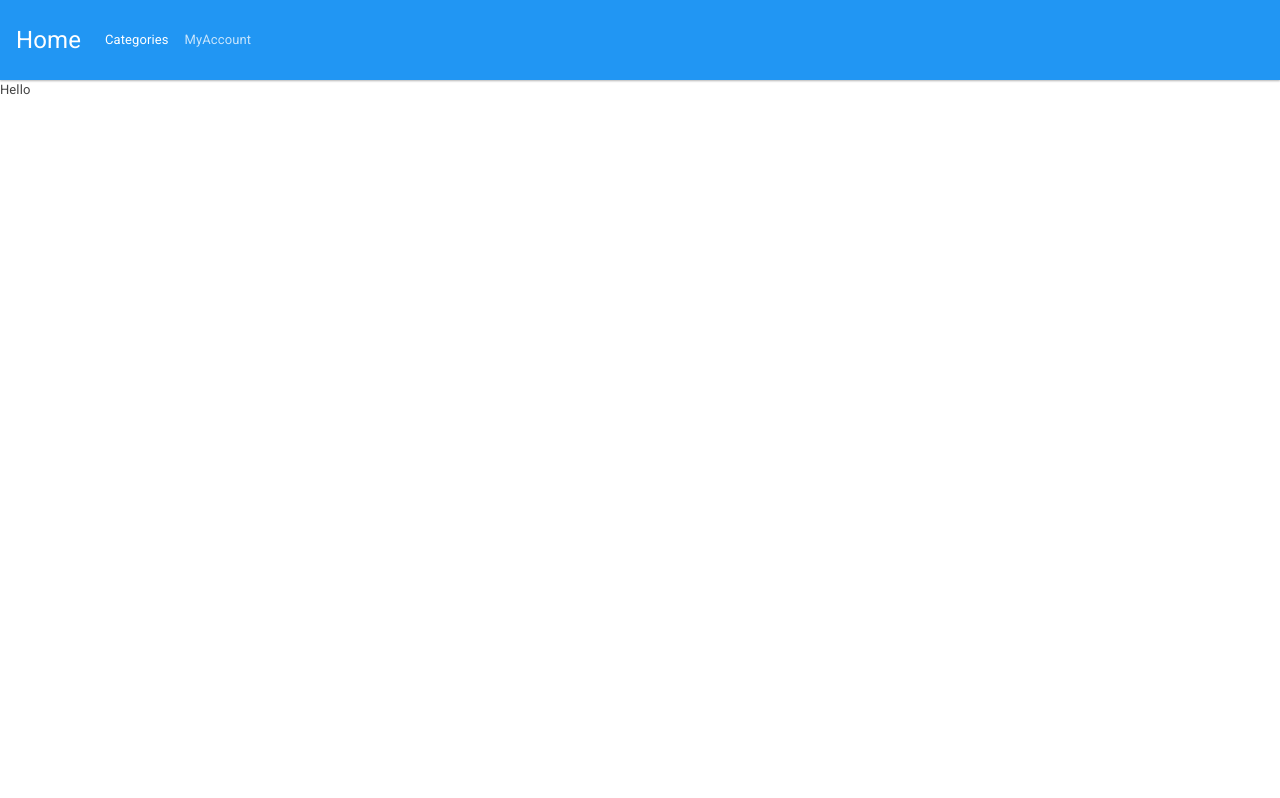
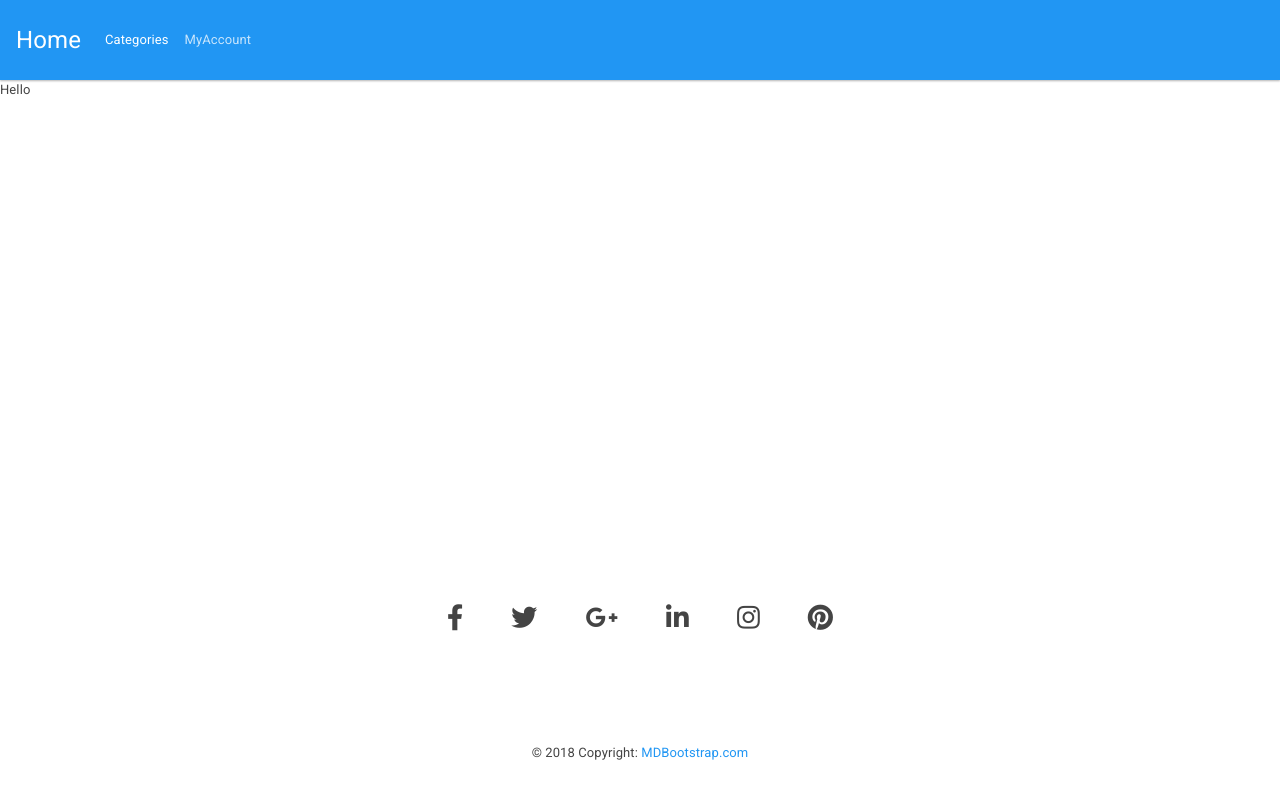
Before and after one commit to rtCamp/wp-decoupled, a Next.js app: page / in a window 1280 px wide. Built offline with nearby package versions, Linux system fonts and the light colour scheme.

Commit message:
Add styles to footer

```diff
--- a/components/layouts/Footer.js
+++ b/components/layouts/Footer.js
@@ -1,7 +1,66 @@
 const Footer = () => (
-	<div>
+<footer className="page-footer font-small cyan darken-3">
+	{/* Footer Elements */}
+	<div className="container text-center">
+		{/* Grid row*/}
+		<div className="row">
+			{/* Grid column */}
+			<div className="col-md-12 py-5">
+				<div className="mb-5 flex-center">
+					{/* Facebook */}
+					<a className="fb-ic">
+						<i className="fab fa-facebook-f fa-lg white-text mr-md-5 mr-3 fa-2x">
+							{" "}
+						</i>
+					</a>
+					{/* Twitter */}
+					<a className="tw-ic">
+						<i className="fab fa-twitter fa-lg white-text mr-md-5 mr-3 fa-2x">
+							{" "}
+						</i>
+					</a>
+					{/* Google +*/}
+					<a className="gplus-ic">
+						<i className="fab fa-google-plus-g fa-lg white-text mr-md-5 mr-3 fa-2x">
+							{" "}
+						</i>
+					</a>
+					{/*Linkedin */}
+					<a className="li-ic">
+						<i className="fab fa-linkedin-in fa-lg white-text mr-md-5 mr-3 fa-2x">
+							{" "}
+						</i>
+					</a>
+					{/*Instagram*/}
+					<a className="ins-ic">
+						<i className="fab fa-instagram fa-lg white-text mr-md-5 mr-3 fa-2x">
+							{" "}
+						</i>
+					</a>
+					{/*Pinterest*/}
+					<a className="pin-ic">
+						<i className="fab fa-pinterest fa-lg white-text fa-2x">
+							{" "}
+						</i>
+					</a>
+				</div>
+			</div>
+			{/* Grid column */}
+		</div>
+		{/* Grid row*/}
+	</div>
+	{/* Footer Elements */}
+	{/* Copyright */}
+	<div className="footer-copyright text-center py-3">
+		© 2018 Copyright:
+		<a href="https://mdbootstrap.com/education/bootstrap/">
+			{" "}
+			MDBootstrap.com
+		</a>
+	</div>
+	{/* Copyright */}
+</footer>
 
-	</div>
 );
 
 export default Footer;
--- a/components/layouts/Layout.js
+++ b/components/layouts/Layout.js
@@ -9,9 +9,12 @@ const Layout = ( props ) => (
 		<Head>
 			<title>WP Decouple</title>
 			<meta name="viewport" content="initial-scale=1.0, width=device-width" />
+			<link rel="stylesheet" href="https://cdnjs.cloudflare.com/ajax/libs/font-awesome/5.8.2/css/all.min.css"/>
 		</Head>
 		<Header/>
-		{props.children}
+		<div className="wd-content">
+			{props.children}
+		</div>
 		<Footer/>
 	</div>
 );
--- a/styles/sass/styles.scss
+++ b/styles/sass/styles.scss
@@ -1,3 +1,5 @@
-body {
-	background-color: cornflowerblue;
+body, div.wd-content {
+	display: flex;
+	flex-direction: column;
+	min-height: 60vh;
 }
```
